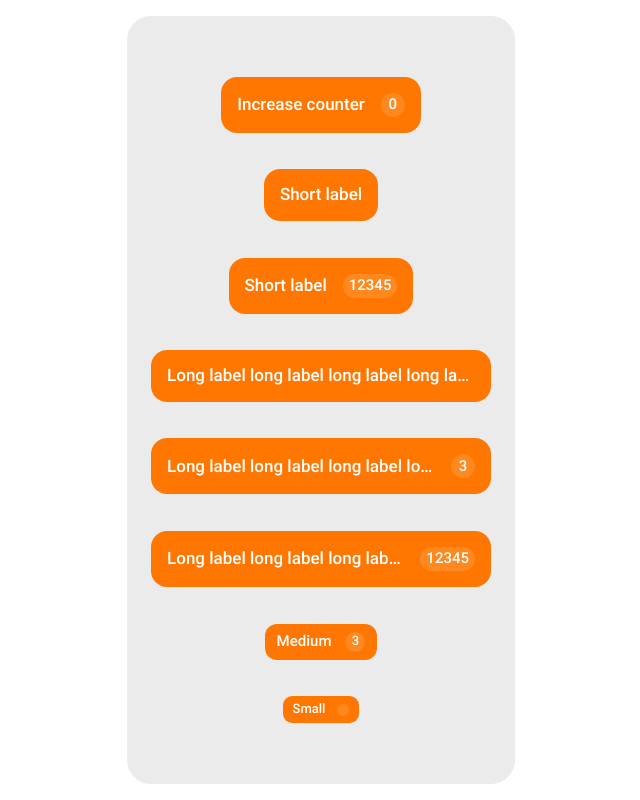
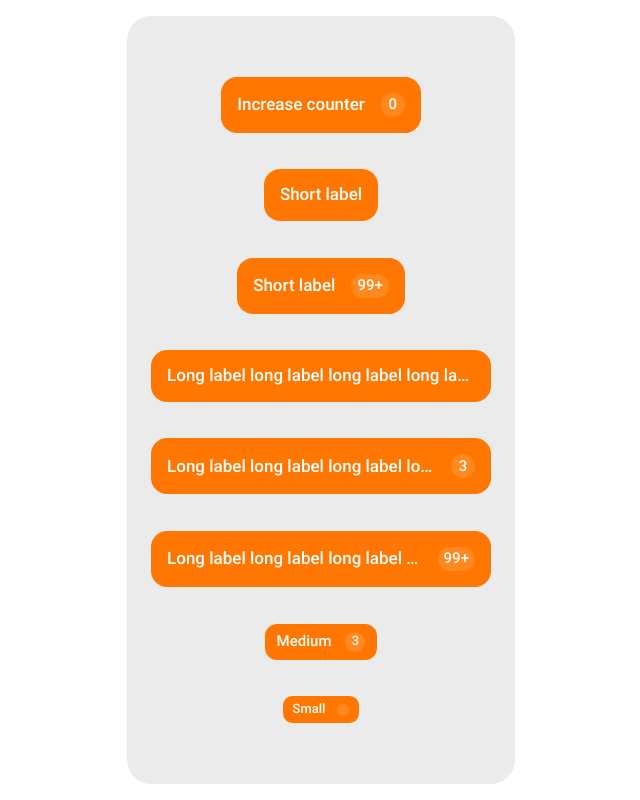
Before and after one commit to Bellerofonty/compound-components-demo, a React (Create React App) app: page / in a window 1280 px wide. Shown: the whole page, without its empty margins (319-959 px from the left). Built offline with nearby package versions, Linux system fonts and the light colour scheme.

Commit message:
counter quantity truncated

```diff
--- a/src/components/Button.tsx
+++ b/src/components/Button.tsx
@@ -63,8 +63,23 @@ const Counter = () => {
     if (!props.counter) {
         return <></>
     }
+
+    let quantity
+    if (typeof props.quantity === "number") {
+        if (props.quantity > 99) {
+            quantity = '99+'
+        } else {
+            quantity = props.quantity
+        }
+    } else {
+        quantity = props.quantity
+        if (quantity.length > 3) {
+            quantity = quantity.slice(0, 3)
+        }
+    }
+
     return <div className={`counter size${props.counterSize}`}>
-        <div className="quantity">{props.counter && props.quantity}</div>
+        <div className="quantity">{quantity}</div>
     </div>
 }
 Button.Counter = Counter
```
